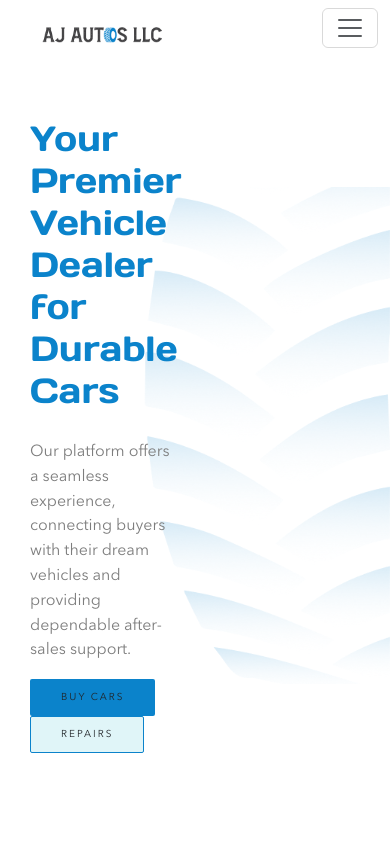
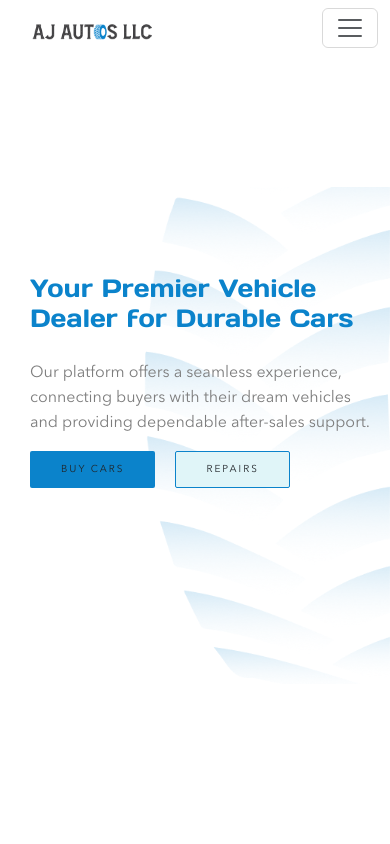
Before and after one commit to suue99/aj-autos, a React (Create React App) app: page / in a window 390 px wide. Shown: the top 844 px of the page. Built offline with nearby package versions, Linux system fonts and the light colour scheme.

Commit message:
adjusted mobile view

```diff
--- a/src/Components/Homepage/home.css
+++ b/src/Components/Homepage/home.css
@@ -32,7 +32,7 @@
 .premier-heading {
   font-family: Days-one;
   font-size: 35px;
-  width: 100%; /* Make it responsive */
+  width: 100%;
   height: auto;
   margin-left: 30px;
   color: #0B83CB;
@@ -143,3 +143,34 @@
     width: auto; /* Make them responsive */
   }
 }
+
+@media screen and (max-width: 604px){
+  .premier-heading {
+
+    font-size: 25px;
+    margin-top: 60px ;
+
+  }
+
+  .platform {
+
+    width: 100%; /* Make it responsive */
+    height: auto;
+    margin-top: 27.7px;
+    font-size: 16px;
+
+    margin-left: 10px;
+
+  }
+
+  .content-wrapper {
+    display: block;
+    grid-template-columns: 1fr 1fr;
+    align-items: center;
+    gap: 20px;
+    width: 100%;
+    padding: 20px;
+    box-sizing: border-box;
+  }
+
+}
--- a/src/Components/Homepage/section3.css
+++ b/src/Components/Homepage/section3.css
@@ -32,10 +32,24 @@
     color: #7D7D7D;
     width: auto;
     text-align: center;
-
 }
 
 .cars img{
     max-width: 100%;
     height: auto;
 }
+
+@media screen and (max-width: 407px){
+    .container-items{
+        display: flex;
+        flex-direction: column;
+        align-items: center;
+
+    }
+
+    .second-header{
+       text-align: center;
+    }
+
+
+}
--- a/src/Components/nav.css
+++ b/src/Components/nav.css
@@ -54,3 +54,15 @@
 .mx-auto{
     margin-top: 10px;
 }
+
+
+
+@media screen and (max-width: 604px){
+
+    #nav-logo img{
+        width: 120px;
+        margin-left: 20px;
+        margin-top: 5px;
+    }
+
+  }
```
